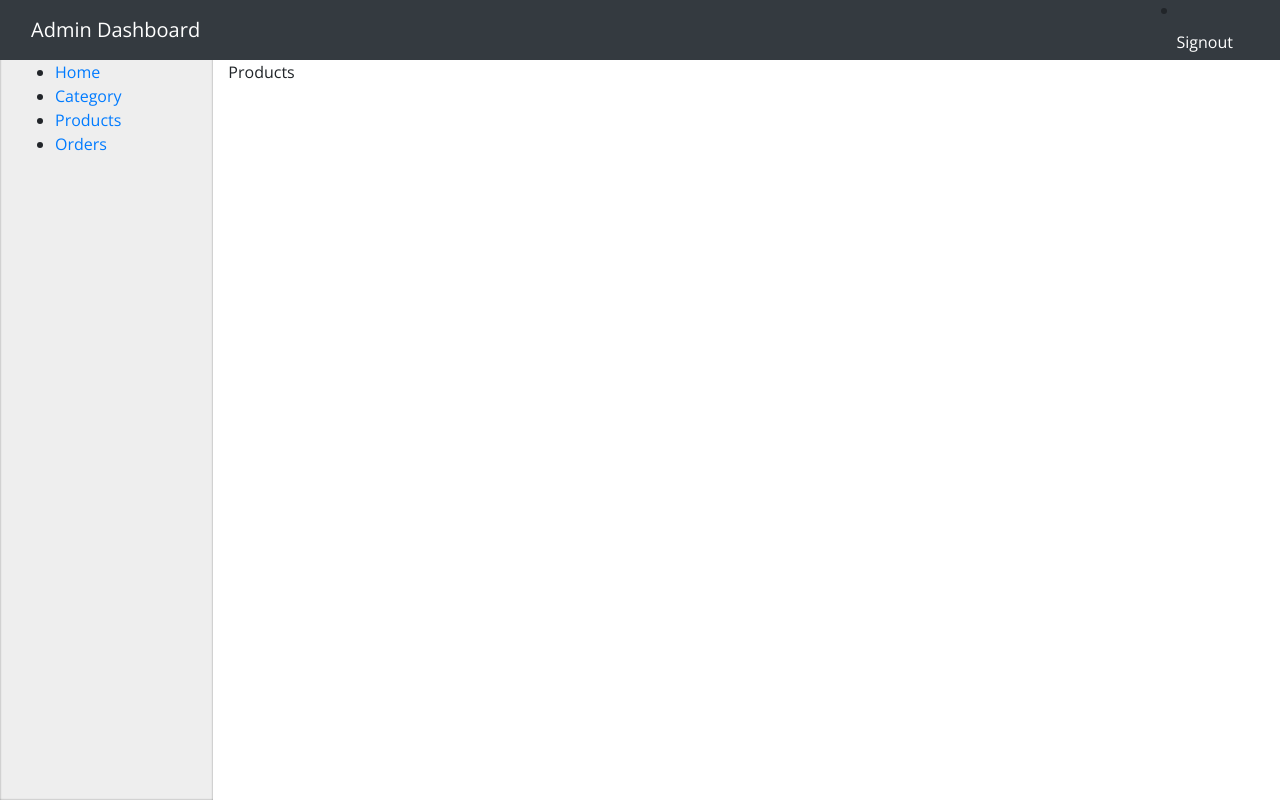
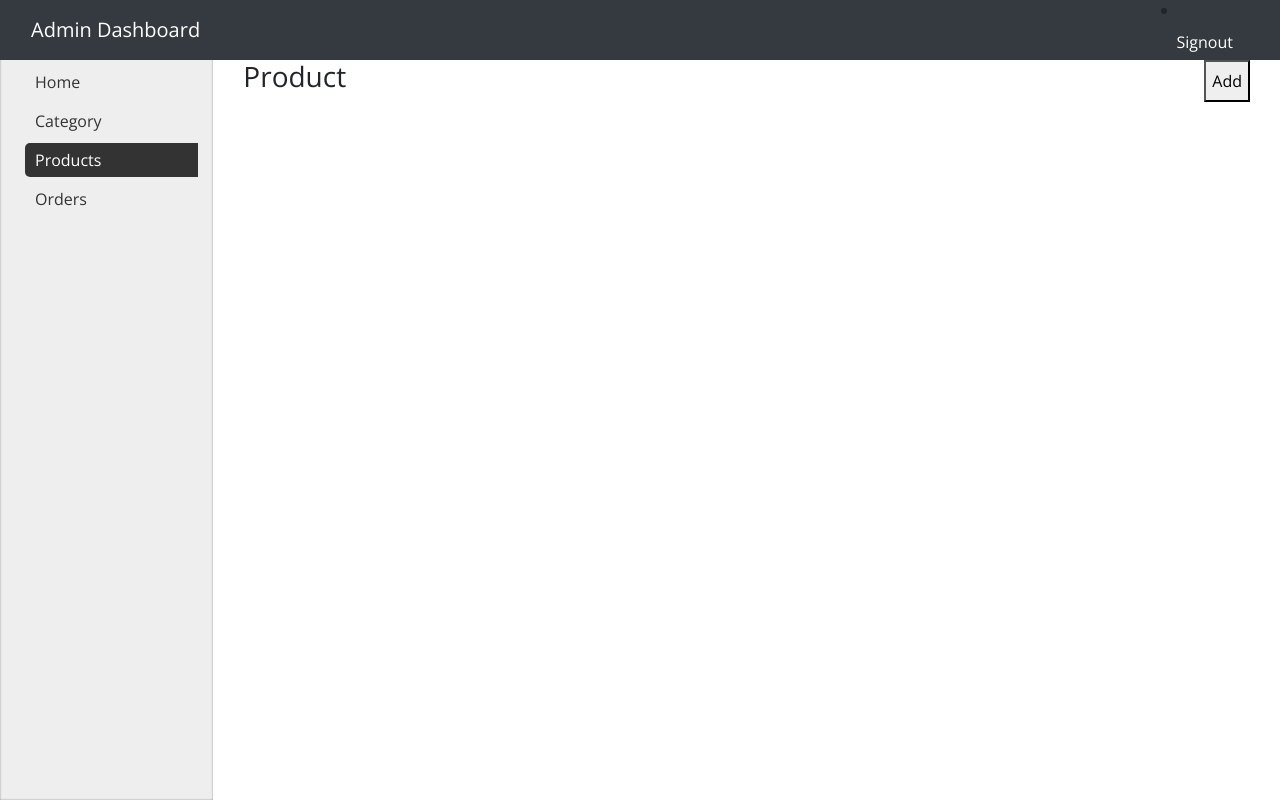
Before and after one commit to tundecmd/ecommerce-admin-app, a React (Create React App) app: page /products in a window 1280 px wide. Built offline with nearby package versions, Linux system fonts and the light colour scheme; sample sign-in values are in the browser's storage.

Commit message:
fixed category and added add product

```diff
--- a/src/actions/category.action.js
+++ b/src/actions/category.action.js
@@ -33,7 +33,9 @@ export const addCategory = form => {
         if (res.status === 201) {
             dispatch({
                 type: categoryConstants.ADD_NEW_CATEGORY_SUCCESS,
-                payload: res.data.category
+                payload: {
+                    category: res.data.category
+                }
             })
         } else {
             dispatch({
--- /dev/null
+++ b/src/actions/product.action.js
@@ -0,0 +1,8 @@
+import axiosInstance from "../helpers/axios"
+
+export const addProduct = form => {
+    return async dispatch => {
+        const res = await axiosInstance.post(`product/create`, form)
+        console.log(`res`, res)
+    }
+}
--- a/src/components/Layouts/index.js
+++ b/src/components/Layouts/index.js
@@ -2,6 +2,7 @@ import React from 'react'
 import { Navbar, Nav, NavDropdown, Container, Row, Col,  } from 'react-bootstrap';
 import { NavLink } from 'react-router-dom';
 import Header from '../Header';
+import './styles.css'
 
 /**
 * @author
@@ -18,7 +19,7 @@ const Layout = (props) => {
             <Row>
               <Col md={2} className="sidebar">
                 <ul>
-                  <li><NavLink to={'/'}>Home</NavLink></li>
+                  <li><NavLink exact to={'/'}>Home</NavLink></li>
                   <li><NavLink to={'/category'}>Category</NavLink></li>
                   <li><NavLink to={'/products'}>Products</NavLink></li>
                   <li><NavLink to={'/orders'}>Orders</NavLink></li>
--- /dev/null
+++ b/src/components/Layouts/styles.css
@@ -0,0 +1,32 @@
+.sidebar {
+    position: fixed;
+    top: 0;
+    bottom: 0;
+    left: 0;
+    background-color: #eee;
+    padding-top: 60px;
+    box-shadow: inset 0 0 2px gray;
+}
+.sidebar a {
+    display: block;
+}
+.sidebar ul {
+    margin: 0;
+    padding: 0;
+}
+.sidebar ul li {
+    list-style: none;
+}
+.sidebar ul li a {
+    display: block;
+    color: #333;
+    padding: 5px 10px;
+    box-sizing: border-box;
+    margin: 5px 0 5px 10px;
+    border-radius: 5px 0 0 5px;
+    text-decoration: none;
+}
+.sidebar ul li a.active {
+    background: #333;
+    color: #fff;
+}
--- a/src/containers/Category/index.js
+++ b/src/containers/Category/index.js
@@ -103,7 +103,7 @@ const Category = (props) => {
                     placeholder={`Category Name`}
                     onChange={(e) => setCategoryName(e.target.value)}
                 />
-                <select className="form-control" onChange={e => setParentCategoryId(e.target.value)}>
+                <select className="form-control" value={parentCategoryId} onChange={e => setParentCategoryId(e.target.value)}>
                     <option>select category</option>
                     {
                         createCategoryList(category.categories).map(option =>
--- a/src/containers/Products/index.js
+++ b/src/containers/Products/index.js
@@ -1,5 +1,10 @@
-import React from 'react'
+import React, { useEffect, useState } from 'react'
+import { Col, Container, Row, Modal, Button,  } from 'react-bootstrap'
+import { addCategory, getAllCategory } from '../../actions/category.action'
 import Layout from '../../components/Layouts'
+import Input from '../../components/UI/input'
+import { useDispatch, useSelector } from 'react-redux';
+import { addProduct } from '../../actions/product.action'
 
 /**
 * @author
@@ -7,11 +12,118 @@ import Layout from '../../components/Layouts'
 **/
 
 const Products = (props) => {
+  const [name, setname] = useState("");
+  const [quantity, setQuantity] = useState("");
+  const [price, setPrice] = useState("");
+  const [categoryId, setCategoryId] = useState("");
+  const [description, setDescription] = useState("");
+  const [productPictures, setProductPictures] = useState([]);
+  const category = useSelector(state => state.category);
+  const dispatch = useDispatch();
+
+  const [show, setShow] = useState(false);
+  const handleClose = () => {
+      const form = new FormData();
+      form.append('name', name);
+      form.append('quantity', quantity);
+      form.append('price', price);
+      form.append('description', description);
+      form.append('category', categoryId);
+
+      for (let pic of productPictures) {
+        form.append('productPicture', pic)
+      }
+
+      dispatch(addProduct(form));
+
+      setShow(false)
+  };
+  const handleShow = () => setShow(true);
+
+  const createCategoryList = (categories, options=[]) => {
+    for (const category of categories) {
+        options.push({
+            value: category._id,
+            name: category.name
+        })
+        if (category.children.length > 0) {
+            createCategoryList(category.children, options)
+        }
+    }
+    return options;
+  }
+
+  const handleProductPictures = e => {
+    setProductPictures([
+      ...productPictures,
+      e.target.files[0]
+    ])
+  }
+  console.log(`productPictures`, productPictures)
   return(
     <Layout sidebar>
-        Products
+        <Container>
+          <Row>
+            <Col md={12} className="d-flex justify-content-between">
+              <h3>Product</h3>
+              <button onClick={handleShow}>Add</button>
+            </Col>
+          </Row>
+        </Container>
+        <Modal show={show} onHide={handleClose}>
+            <Modal.Header closeButton>
+            <Modal.Title>Add New Product</Modal.Title>
+            </Modal.Header>
+            <Modal.Body>
+              <Input
+                label={`Product Name`}
+                value={name}
+                //placeholder={`Product Name`}
+                onChange={(e) => setname(e.target.value)}
+              />
+              <Input
+                label={`Quantity`}
+                value={quantity}
+                //placeholder={`Product Name`}
+                onChange={(e) => setQuantity(e.target.value)}
+              />
+              <Input
+                label={`Price`}
+                value={price}
+                //placeholder={`Product Name`}
+                onChange={(e) => setPrice(e.target.value)}
+              />
+              <Input
+                label={`Description`}
+                value={description}
+                //placeholder={`Product Name`}
+                onChange={(e) => setDescription(e.target.value)}
+              />
+              <select className="form-control" value={categoryId} onChange={e => setCategoryId(e.target.value)}>
+                <option>Select Category</option>
+                {
+                  createCategoryList(category.categories).map(option =>
+                    <option key={option.value} value={option.value}>{option.name}</option>
+                  )
+                }
+              </select>
+
+              {
+                productPictures.length > 0 ?
+                productPictures.map((pic, index) => <div key={index}>{pic.name}</div>) : null
+              }
+
+              <input type="file" name="productPictures" onChange={handleProductPictures} />
+
+            </Modal.Body>
+            <Modal.Footer>
+            <Button variant="primary" onClick={handleClose}>
+                Save Changes
+            </Button>
+            </Modal.Footer>
+        </Modal>
     </Layout>
-   )
+  )
 
  }
 
--- a/src/index.js
+++ b/src/index.js
@@ -12,9 +12,9 @@ window.store = store;
 ReactDOM.render(
   <Router>
     <Provider store={store}>
-      <React.StrictMode>
+
         <App />
-      </React.StrictMode>
+
     </Provider>
   </Router>,
   document.getElementById('root')
--- a/src/reducers/category.reducer.js
+++ b/src/reducers/category.reducer.js
@@ -4,6 +4,32 @@ const initState = {
     categories: [],
     loading: false,
     error: null
+}
+
+const buildNewCategories = (parentId, categories, category) => {
+    let myCategories = [];
+    for (let cat of categories) {
+
+        if (cat._id == parentId) {
+            myCategories.push({
+                ...cat,
+                children: cat.children && cat.children.length > 0 ? buildNewCategories(parentId, [...cat.children, {
+                    _id: category._id,
+                    name: category.name,
+                    slug: category.slug,
+                    parentId: category.parentId,
+                    children: category.children
+                }], category) : []
+            })
+        } else {
+            myCategories.push({
+                ...cat,
+                children: cat.children && cat.children.length > 0 ? buildNewCategories(parentId, cat.children, category) : []
+            })
+        }
+
+    }
+    return myCategories;
 }
 
 export default (state = initState, action) => {
@@ -22,8 +48,12 @@ export default (state = initState, action) => {
             }
             break;
         case categoryConstants.ADD_NEW_CATEGORY_SUCCESS:
+            const category = action.payload.category;
+            const updatedCategories = buildNewCategories(category.parentId, state.categories, category)
+            console.log(`updatedCategories`, updatedCategories)
             state = {
                 ...state,
+                categories: updatedCategories,
                 loading: false
             }
             break;
```
